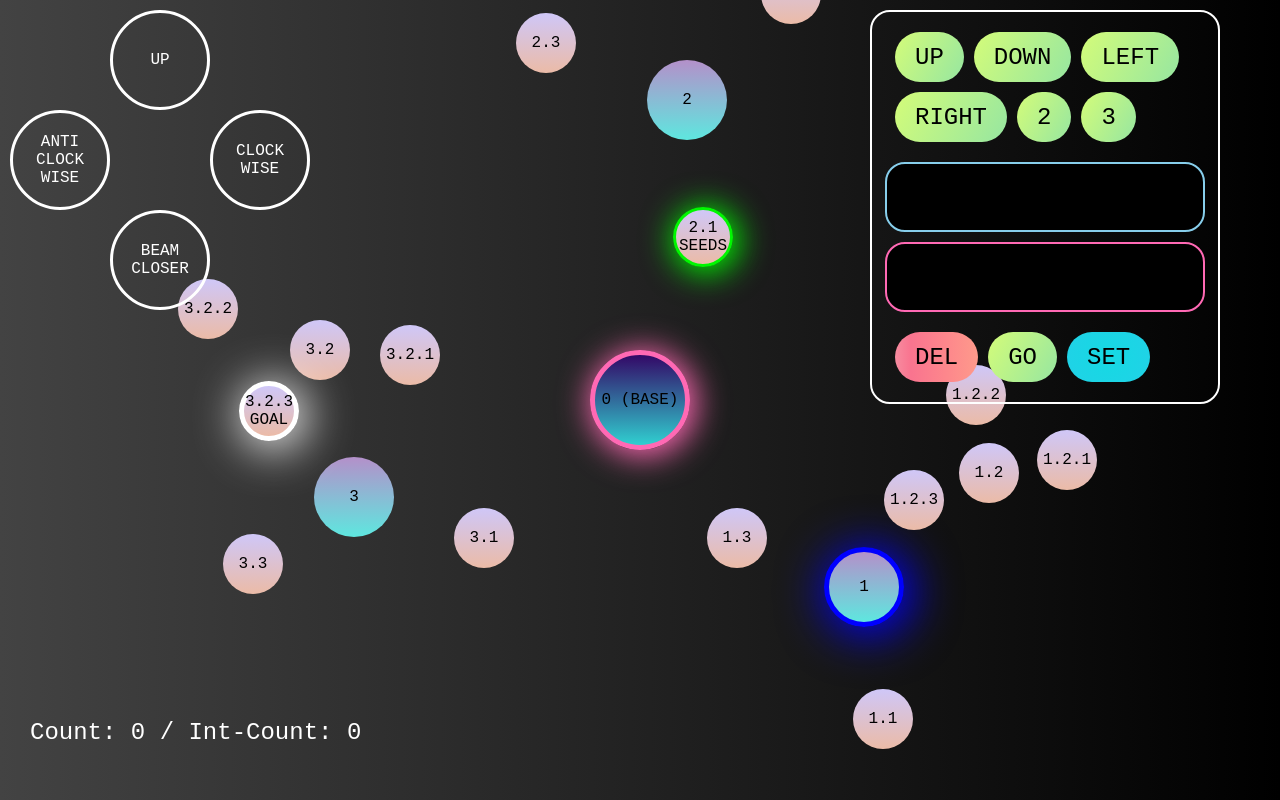
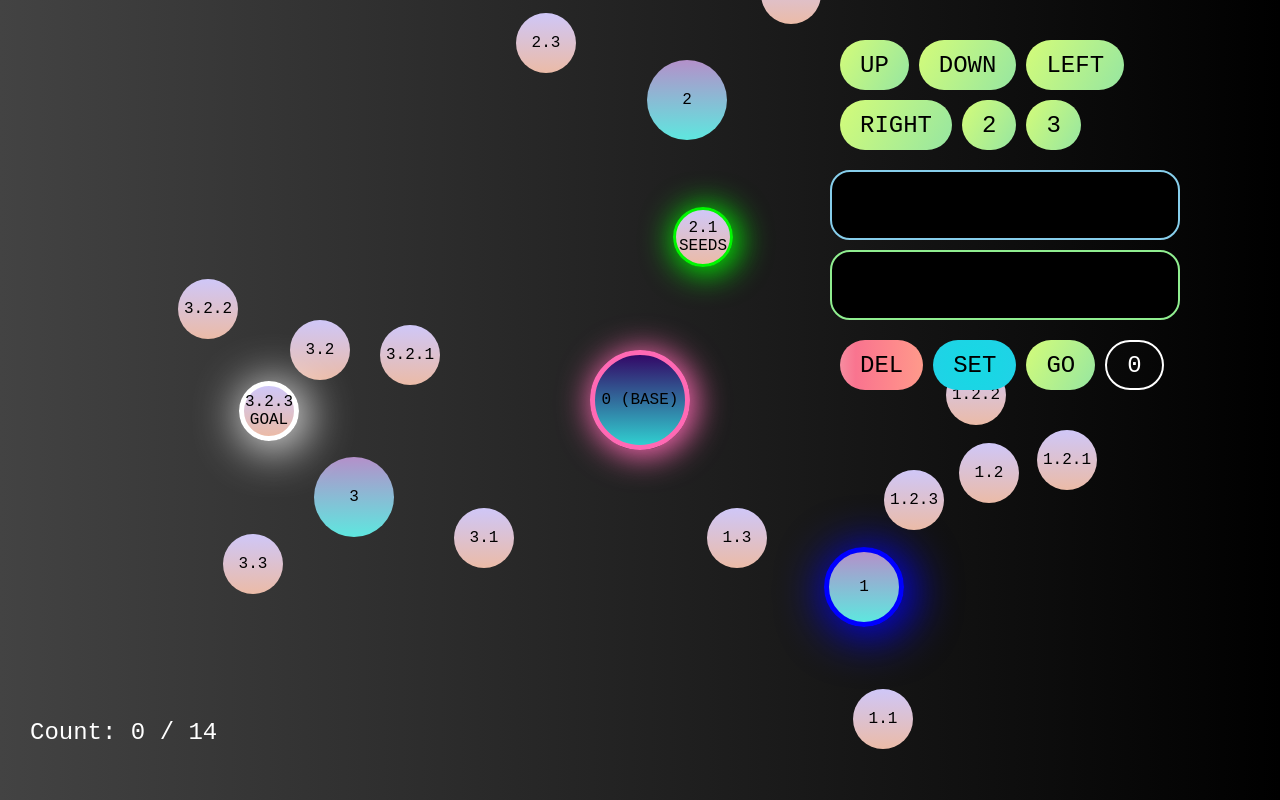
Before and after one commit to lisa-von-mond/bloomcraft, a Next.js app: page / in a window 1280 px wide. Built offline with nearby package versions, Linux system fonts and the light colour scheme; a web font is replaced by a local one.

Commit message:
replace navi by cockpit

```diff
--- a/components/cockpit.jsx
+++ b/components/cockpit.jsx
@@ -2,7 +2,7 @@ import styled, {css} from "styled-components";
 import { useState } from "react";
 import { max } from "../testlevel";
 
-export function Cockpit({addUp, addDown, addLeft, addRight, addTwo, addThree, set, del, commandLine, tempArr, test, cpCount}){
+export function Cockpit({addUp, addDown, addLeft, addRight, addTwo, addThree, set, del, commandLine, tempArr, test, cCount}){
 
 return(
 <CpFix>
@@ -23,8 +23,9 @@ return(
 </CommandLine2>
 <Keyboard>
 <DelKey onClick={del}>DEL</DelKey>
+<SetKey onClick={set}>SET</SetKey>
 <GoKey onClick={test}>GO</GoKey>
-<SetKey onClick={set}>SET</SetKey>
+<CpCounter>{cCount}</CpCounter>
 </Keyboard>
 </CockpitFrame>
 </CpFix>
@@ -34,17 +35,15 @@ const CockpitFrame = styled.div `
 height:auto;
 width:350px;
 border-radius:20px;
-border:2px solid white;
 display:flex;
 flex-direction:column;
 justify-content:flex-start;
 align-items:center;
 gap:10px;
-padding:10px;
 `
 const Keyboard = styled.div `
 height:auto;
-width:320px;
+width:350px;
 display:flex;
 flex-wrap:wrap;
 align-items: flex-start;
@@ -54,7 +53,7 @@ padding:10px;
 `
 const CommandLine1 = styled.div `
 height:auto;
-width:320px;
+width:350px;
 border:2px solid skyblue;
 border-radius:20px;
 display:flex;
@@ -69,10 +68,9 @@ background-color:black;
 position:relative;`
 
 const CommandLine2 = styled.div`
-width:320px;
+width:350px;
 height:auto;
-width:320px;
-border:2px solid hotpink;
+border:2px solid #90EE90;
 min-height:70px;
 border-radius:20px;
 display:flex;
@@ -157,8 +155,7 @@ padding:20px;
 color:skyblue;
 border: 2px solid skyblue;
 `
-
-const Counter = styled.div`
+const CpCounter = styled.div`
 height:50px;
 display:flex;
 border-radius:50px;
@@ -175,14 +172,13 @@ ${(props) => props.limit > 11 &&
     border:2px solid hotpink;
     animation: blinker 1s linear infinite;
     @keyframes blinker { 50% {opacity: 0;}}`}
-
 `
 
 const CpFix = styled.div`
 position:fixed;
-right:10px;
-top:10px;
-width:400px;
+right:0px;
+top:30px;
+width:450px;
 display:flex;
 flex-direction:column;
 justify-content:flex-end;
--- a/components/field.jsx
+++ b/components/field.jsx
@@ -17,8 +17,8 @@ const [myIntId, setMyIntId] = useState(0);
 const [commandLine, setCommandLine] = useState([])
 const [tempArr, setTempArr] = useState([])
 const [cpStatus, setCpStatus] = useState(1)
-// const cpCount = commandLine.length
 const [commands, setCommands] = useState([])
+const [cCount, setCCount] = useState(0)
 const commandsFlat = commands.flat(3)
 const movingArr = ["ZERO", ...commandsFlat]
 
@@ -120,25 +120,29 @@ function hopDownNow(universe){
 function addRight(){
 if(cpStatus === 1){
   setCommandLine([...commandLine, "RIGHT"])
-  setCommands([...commands, "RIGHT"])}
+  setCommands([...commands, "RIGHT"])
+  setCCount(cCount++)}
 else {setTempArr([...tempArr, "RIGHT"])}}
 
 function addLeft(){
   if(cpStatus === 1){
     setCommandLine([...commandLine, "LEFT"])
-    setCommands([...commands, "LEFT"])}
+    setCommands([...commands, "LEFT"])
+    setCCount(cCount++)}
   else {setTempArr([...tempArr, "LEFT"])}}
 
 function addUp(){
   if(cpStatus === 1){
       setCommandLine([...commandLine, "UP"])
-      setCommands([...commands, "UP"])}
+      setCommands([...commands, "UP"])
+      setCCount(cCount++)}
   else {setTempArr([...tempArr, "UP"])}}
 
 function addDown(){
   if(cpStatus === 1){
      setCommandLine([...commandLine, "DOWN"])
-     setCommands([...commands, "DOWN"])}
+     setCommands([...commands, "DOWN"])
+     setCCount(cCount++)}
   else {setTempArr([...tempArr, "DOWN"])}}
 
 function addTwo(){
@@ -155,18 +159,18 @@ function del(){setCommandLine(commandLine.slice(0, -1))
   setCommands(commands.slice(0, -1))}
 
 function set(){
-  if(cpStatus !== 1){
+  if(tempArr.length > 1){
   setCommandLine([...commandLine, tempArr])
   setTempArr([])
   setCpStatus(1)
+  setCCount(cCount++)
   setCommands([...commands, resolve(tempArr)])
 }}
 
 function resolve(array){
-  const multi = array[0]
   const moves = array.slice(1)
   const newArray = moves.map((element)=>([element, element]))
-  const output=newArray.flat(3)
+  const output = newArray.flat(3)
   return output}
 
 useEffect(() => {
@@ -191,19 +195,21 @@ if(intCount === length){
     clearInterval(myIntId);
     setMyIntId(0)
     setIntCount(0)
-    setCommandLine([])}
+    setCommandLine([])
+    setCommands([])
+    setGlobalCount(cCount+globalCount)
+    setCCount(0)}
   }
 
 return(
 <>
 <Galaxy galaxy={galaxy} seeds={seeds} destination={destination}/>
 <InfoFix>
-<GlobalCounter max={max} count={globalCount}>Count: {globalCount} / Int-Count: {intCount}</GlobalCounter>
+<GlobalCounter max={max} count={globalCount}>Count: {globalCount} / {max}</GlobalCounter>
 <SeedInfo thereornot={seeds}>SEEDS PICKED UP</SeedInfo>
 <DestInfo hereornot={destination}>YOU MADE IT!</DestInfo>
 </InfoFix>
-<Cockpit test={moveThis} addUp={addUp} addDown={addDown} addRight={addRight} addLeft={addLeft} addThree={addThree} addTwo={addTwo} del={del} set={set} commandLine={commandLine} tempArr={tempArr}/>
-<Navi up={up} down={down} left={left} right={right}/>
+<Cockpit test={moveThis} addUp={addUp} addDown={addDown} addRight={addRight} addLeft={addLeft} addThree={addThree} addTwo={addTwo} del={del} set={set} commandLine={commandLine} tempArr={tempArr} cCount={cCount}/>
 </>
 )}
 
```
